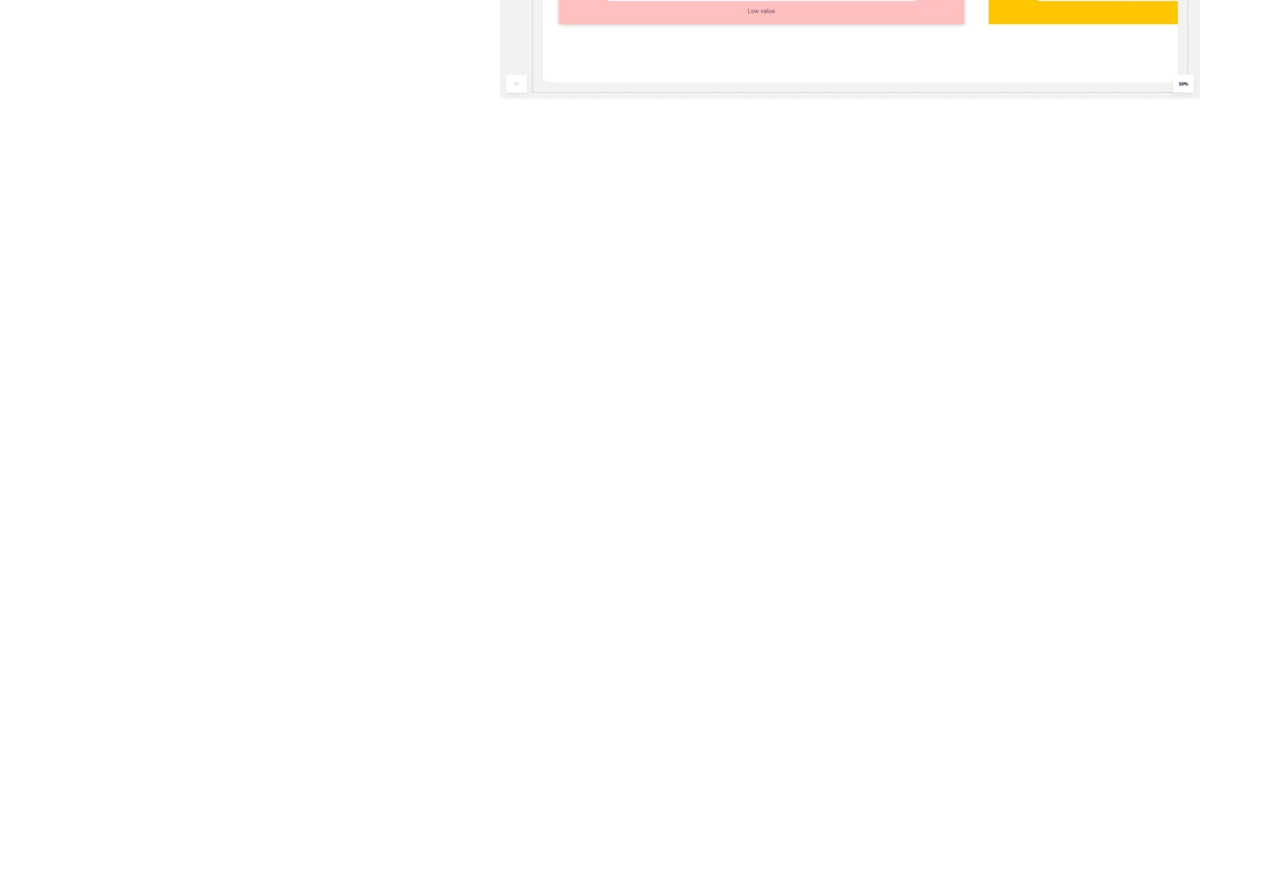
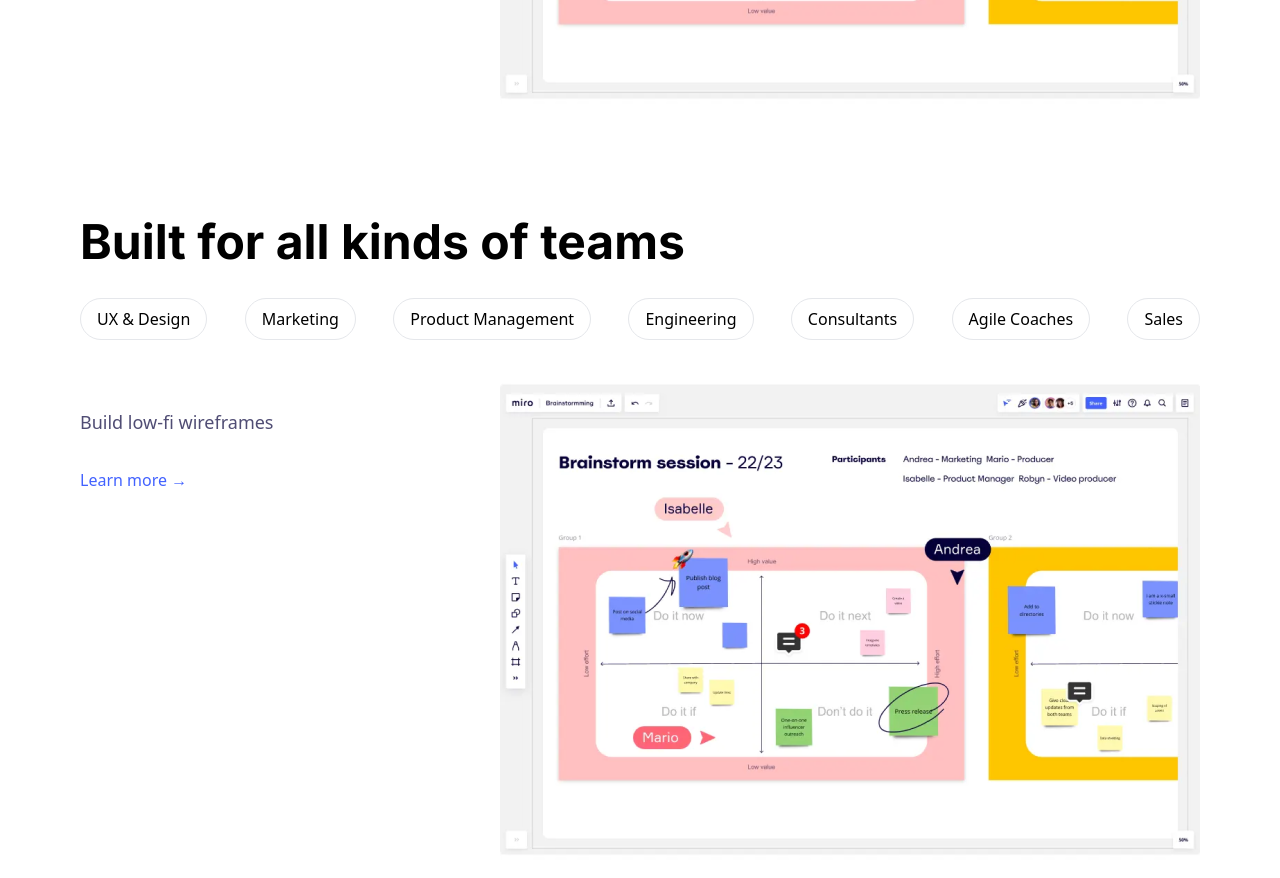
Before and after one commit to jibonrahaman/Miro-Assignment, a React (Vite) app: page / in a window 1280 px wide. Shown: the part 3440-4318 px from the top of the page. Before the commit the page ends 3562 px from the top, so only its background shows below. Built offline with nearby package versions, Linux system fonts and the light colour scheme.

Commit message:
BuiltFor  layout design

```diff
--- /dev/null
+++ b/src/components/layouts/BuiltFor.jsx
@@ -0,0 +1,30 @@
+import Heading from '../common/Heading'
+import Flex from '../common/Flex'
+import Images from '../common/Images'
+import built from '/images/built.png'
+export default function BuiltFor() {
+  return (
+    <section className=" max-w-container mx-auto  pt-24">
+    <Heading text='Built for all kinds of teams'/>
+    <Flex className=' justify-between pt-8'>
+    <button className=' px-4 py-2 rounded-full bg-transparent hover:bg-gray-300 duration-700 border '>UX & Design</button>
+    <button className=' px-4 py-2 rounded-full bg-transparent hover:bg-gray-300 duration-700 border '>Marketing</button>
+    <button className=' px-4 py-2 rounded-full bg-transparent hover:bg-gray-300 duration-700 border '>Product Management</button>
+    <button className=' px-4 py-2 rounded-full bg-transparent hover:bg-gray-300 duration-700 border '>Engineering</button>
+    <button className=' px-4 py-2 rounded-full bg-transparent hover:bg-gray-300 duration-700 border '>Consultants</button>
+    <button className=' px-4 py-2 rounded-full bg-transparent hover:bg-gray-300 duration-700 border '>Agile Coaches</button>
+    <button className=' px-4 py-2 rounded-full bg-transparent hover:bg-gray-300 duration-700 border '>Sales</button>
+    </Flex>
+
+      <Flex className='justify-between pt-5'>
+         <div className=' pt-7'>
+         <Flex>
+         <p className=' text-lg text-[#504d74] pt-5 pb-8 '>Build low-fi wireframes</p>
+         </Flex>
+          <button className=' text-blue font-medium'>Learn more →</button>
+         </div>
+         <Images src={built} alt={built} />
+      </Flex>
+    </section>
+  )
+}
--- a/src/pages/Home.jsx
+++ b/src/pages/Home.jsx
@@ -1,4 +1,5 @@
 import Built from "../components/layouts/Built";
+import BuiltFor from "../components/layouts/BuiltFor";
 import Collaborate from "../components/layouts/Collaborate";
 import Connect from "../components/layouts/Connect";
 import Ideas from "../components/layouts/Ideas";
@@ -18,6 +19,7 @@ export default function Home() {
     <Connect/>
     <Ways/>
     <Built/>
+    <BuiltFor/>
     </div>
   )
 }
```
